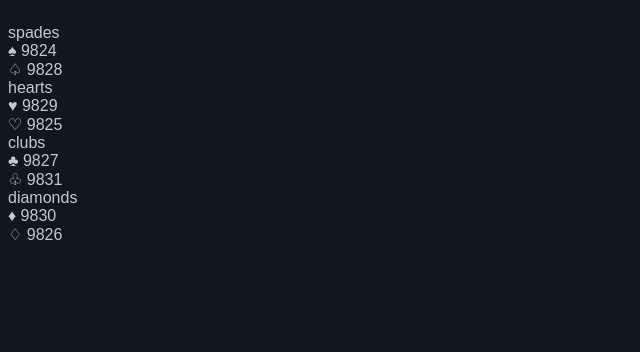
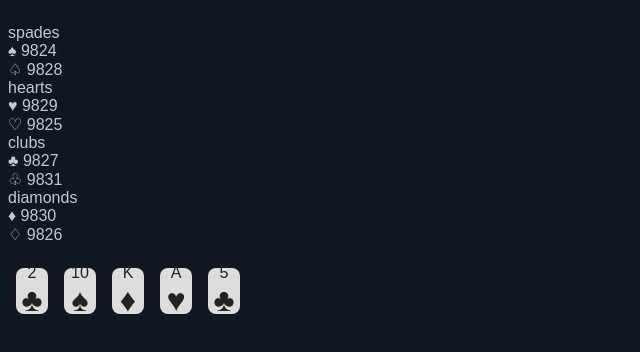
Before and after one commit to ludant/poker, a plain HTML site: page index.html in a window 1280 px wide. Shown: the whole page, without its empty margins (0-640 px from the left). Drawn offline with Linux system fonts and the light colour scheme.

Commit message:
create card icons

```diff
--- a/index.html
+++ b/index.html
@@ -34,6 +34,8 @@
 				♦   9830<br>
 				♢   9826<br>
 			</p>
+			<div class="hand">
+			</div>
     </div>
   </body>
   <script src="main.js"></script>
--- a/main.js
+++ b/main.js
@@ -2,3 +2,48 @@
 function $(id) {
     return document.getElementById(id);
 }
+;
+function renderCard(string) {
+    var cardVal = string.split("");
+    if (cardVal[0] == "T") {
+        cardVal[0] = "10";
+    }
+    ;
+    var colored = false;
+    if (cardVal[1] == "H" || cardVal[1] == "D") {
+        colored = true;
+    }
+    switch (cardVal[1]) {
+        case "S":
+            cardVal[1] = "♠";
+            break;
+        case "D":
+            cardVal[1] = "♦";
+            break;
+        case "C":
+            cardVal[1] = "♣";
+            break;
+        case "H":
+            cardVal[1] = "♥";
+            break;
+    }
+    var newCard = document.createElement("div");
+    newCard.classList.add("card");
+    var rank = document.createElement("span");
+    rank.classList.add("rank");
+    var suit = document.createElement("span");
+    suit.classList.add("suit");
+    newCard.append(rank);
+    newCard.append(suit);
+    rank.textContent = cardVal[0];
+    suit.textContent = cardVal[1];
+    return newCard;
+}
+;
+var doug = document.querySelector(".hand");
+//init
+doug.append(renderCard("2C"));
+doug.append(renderCard("TS"));
+doug.append(renderCard("KD"));
+doug.append(renderCard("AH"));
+doug.append(renderCard("5C"));
--- a/main.sass
+++ b/main.sass
@@ -30,7 +30,7 @@ html
   text-align: center
 
 .red
-  color: #d66
+  color: #d22
 
 .bold
   font-weight: bold
@@ -44,3 +44,22 @@ html
   margin-bottom: 0px
   padding-top: 0px
   padding-bottom: 0px
+
+.hand
+  display: flex
+  flex-direction: row
+
+.card
+  background: #ddd
+  color: #222
+  border-radius: .5em
+  width: 2em
+  height: 2.9em
+  display: flex
+  justify-content: center
+  align-items: center
+  flex-direction: column
+  margin: .5em
+
+.suit
+  font-size: 2em
```
Also changed, not shown: main.css, 2 other files.
